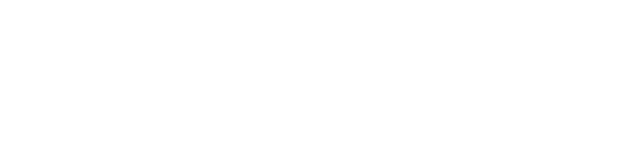
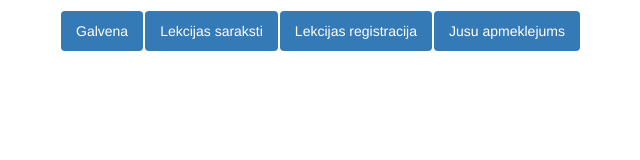
Before and after one commit to gitlabuser9/design-lab, a website built with webpack: page src/index.html in a window 1280 px wide. Shown: the whole page, without its empty margins (270-910 px from the left). Built offline with nearby package versions, Linux system fonts and the light colour scheme; some packages are replaced by stand-ins of ours.

Commit message:
some stuff

```diff
--- a/src/components/reg-system.style.less
+++ b/src/components/reg-system.style.less
@@ -0,0 +1,8 @@
+.menu{
+    margin: auto;
+    width: 50%;
+    padding: 10px;
+    &-navbar{
+        margin: auto;
+    }
+}
--- a/src/components/reg-system.template.html
+++ b/src/components/reg-system.template.html
@@ -1 +1,16 @@
- <div class="header-tab"></div>
+<div class="menu">
+    <ul class="navbar nav nav-pills">
+        <li class="item-main active">
+            <a href="#">Galvena</a>
+        </li>
+        <li class="item-lecture-list active">
+            <a href="#">Lekcijas saraksti</a>
+        </li>
+        <li class="item-lecture-reg active">
+            <a href="#">Lekcijas registracija</a>
+        </li>
+        <li class="item-attendance active">
+            <a href="#">Jusu apmeklejums</a>
+        </li>
+    </ul>
+</div>
```
